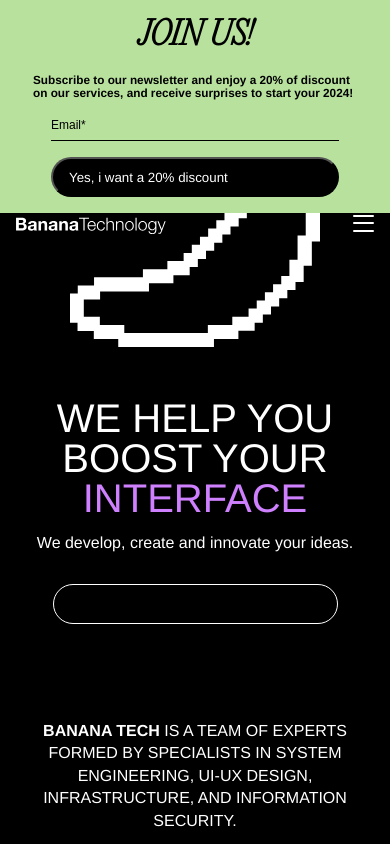
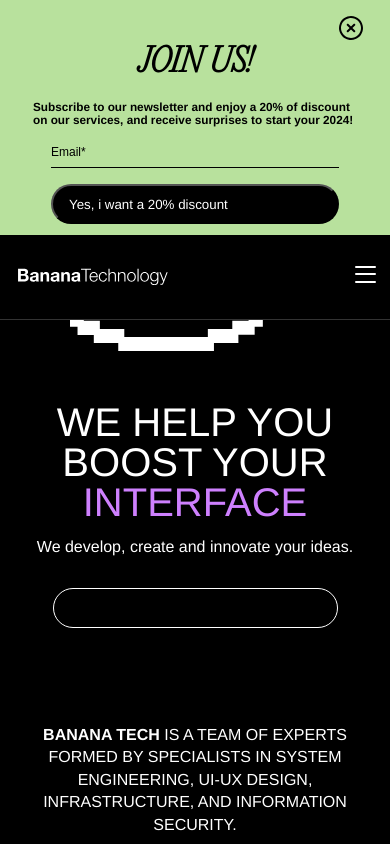
Before and after one commit to thecodeworkers/banana-landings, a Next.js app: page / in a window 390 px wide. Shown: the top 844 px of the page. Built offline with nearby package versions, Linux system fonts and the light colour scheme; some icons are missing.

Commit message:
PopUp behaviour and styles fixed, mobile Home redirect

```diff
--- /dev/null
+++ b/public/resources/svg/CircleCross.tsx
@@ -0,0 +1,31 @@
+import React from "react";
+
+const CircleCross = () => {
+  return (
+    <svg
+      width="24"
+      height="24"
+      viewBox="0 0 24 24"
+      fill="none"
+      xmlns="http://www.w3.org/2000/svg"
+    >
+      <g clipPath="url(#clip0_3767_5183)">
+        <path
+          d="M15.9999 7.99982C15.8124 7.81235 15.5581 7.70703 15.2929 7.70703C15.0278 7.70703 14.7735 7.81235 14.5859 7.99982L11.9999 10.5858L9.41395 7.99982C9.22534 7.81766 8.97274 7.71687 8.71055 7.71914C8.44835 7.72142 8.19754 7.82659 8.01213 8.012C7.82672 8.19741 7.72155 8.44822 7.71928 8.71042C7.717 8.97261 7.81779 9.22522 7.99995 9.41382L10.5859 11.9998L7.99995 14.5858C7.81779 14.7744 7.717 15.027 7.71928 15.2892C7.72155 15.5514 7.82672 15.8022 8.01213 15.9876C8.19754 16.173 8.44835 16.2782 8.71055 16.2805C8.97274 16.2828 9.22534 16.182 9.41395 15.9998L11.9999 13.4138L14.5859 15.9998C14.7745 16.182 15.0271 16.2828 15.2893 16.2805C15.5515 16.2782 15.8023 16.173 15.9878 15.9876C16.1732 15.8022 16.2783 15.5514 16.2806 15.2892C16.2829 15.027 16.1821 14.7744 15.9999 14.5858L13.4139 11.9998L15.9999 9.41382C16.1874 9.22629 16.2927 8.97198 16.2927 8.70682C16.2927 8.44165 16.1874 8.18735 15.9999 7.99982Z"
+          fill="black"
+        />
+        <path
+          d="M12 0C9.62663 0 7.30655 0.703788 5.33316 2.02236C3.35977 3.34094 1.8217 5.21509 0.913451 7.4078C0.00519943 9.60051 -0.232441 12.0133 0.230582 14.3411C0.693605 16.6689 1.83649 18.8071 3.51472 20.4853C5.19295 22.1635 7.33115 23.3064 9.65892 23.7694C11.9867 24.2324 14.3995 23.9948 16.5922 23.0866C18.7849 22.1783 20.6591 20.6402 21.9776 18.6668C23.2962 16.6935 24 14.3734 24 12C23.9966 8.81846 22.7312 5.76821 20.4815 3.51852C18.2318 1.26883 15.1815 0.00344108 12 0V0ZM12 22C10.0222 22 8.08879 21.4135 6.4443 20.3147C4.79981 19.2159 3.51809 17.6541 2.76121 15.8268C2.00433 13.9996 1.8063 11.9889 2.19215 10.0491C2.578 8.10929 3.53041 6.32746 4.92894 4.92893C6.32746 3.53041 8.10929 2.578 10.0491 2.19215C11.9889 1.8063 13.9996 2.00433 15.8268 2.7612C17.6541 3.51808 19.2159 4.79981 20.3147 6.4443C21.4135 8.08879 22 10.0222 22 12C21.9971 14.6513 20.9426 17.1931 19.0679 19.0679C17.1931 20.9426 14.6513 21.9971 12 22Z"
+          fill="black"
+        />
+      </g>
+      <defs>
+        <clipPath id="clip0_3767_5183">
+          <rect width="24" height="24" fill="white" />
+        </clipPath>
+      </defs>
+    </svg>
+  );
+};
+
+export default CircleCross;
--- /dev/null
+++ b/public/resources/svg/index.ts
@@ -0,0 +1 @@
+export { default as CircleCross } from './CircleCross'
--- a/src/components/Navbar/index.tsx
+++ b/src/components/Navbar/index.tsx
@@ -15,7 +15,7 @@ type Props = {
     packs: any;
     weDo: any;
   };
-  popup?: any
+  popup?: any;
 };
 
 type ScrollOption = {
@@ -33,10 +33,16 @@ const Navbar: FC<Props> = ({ data, refs, popup }) => {
 
   const handleShowMenu = () => setShow((show) => !show);
 
+  const goTo = () => {
+    window.open(data?.home?.link)
+  }
+
   return (
     <>
       <div className={styles._navbar}>
-        <PopUp {...popup} />
+        <div className={!show ? styles._popNav : styles._hidden}>
+          <PopUp {...popup} />
+        </div>
         <div className={styles._content}>
           <div className={styles._imageBox}>
             <Image src={data?.image} alt={data?.alt} width={200} height={37} quality={100} />
@@ -64,6 +70,11 @@ const Navbar: FC<Props> = ({ data, refs, popup }) => {
 
           {show && (
             <div className={styles._menu}>
+              <div className={styles._textContainer}>
+                <p className={styles._text} onClick={()=>goTo()}>
+                  {data?.home?.name}
+                </p>
+              </div>
               {data?.routes?.map((route: any, index: number | string) => (
                 <div key={index} className={styles._textContainer}>
                   <p
--- a/src/components/Navbar/styles.module.scss
+++ b/src/components/Navbar/styles.module.scss
@@ -93,13 +93,23 @@ $size: 1.4rem;
   display: none;
 }
 
+._hidden{
+  display: none;
+}
+
 @include responsive(lg) {
   ._navbar {
-    height: 4.75rem;
+    // height: 4.75rem;
+  }
+
+  ._popNav {
+    height: fit-content;
   }
 
   ._content {
-    height: 5rem;
+    position: relative;
+    height: 5.25rem;
+    left: 0.15rem;
     padding: 0 1rem;
   }
 
--- a/src/components/PopUp/index.tsx
+++ b/src/components/PopUp/index.tsx
@@ -4,6 +4,7 @@ import { FormikConfig } from './formik';
 import GeneralInput from '../GeneralInput';
 import { Icon } from '@iconify/react';
 import { useMutation, gql } from '@apollo/client';
+import { CircleCross } from '../../../public/resources/svg';
 
 type Info = {
   title: string;
@@ -14,7 +15,7 @@ type Info = {
 
 const SUBMIT_FORM = gql`
   mutation SubmitForm($email: String!) {
-    submitForm(input: { formId: 1, data: [{id: 2, value: $email},] }) {
+    submitForm(input: { formId: 1, data: [{ id: 2, value: $email }] }) {
       errors {
         fieldId
         message
@@ -32,9 +33,11 @@ const PopUp = (info: Info) => {
 
   async function handleSubmit() {
     if (Object.keys(errors).length < 1 && values?.email) {
-      submitForm({ variables: { email: values.email } }).then(()=>setShow(!show)).catch(error=>console.log(error));
+      submitForm({ variables: { email: values.email } })
+        .then(() => setShow(!show))
+        .catch((error) => console.log(error));
     }
-  };
+  }
 
   const {
     values,
@@ -58,6 +61,9 @@ const PopUp = (info: Info) => {
   return (
     <>
       <div className={show ? styles._popup : styles._hidden}>
+        <button className={styles._close} onClick={() => setShow(!show)}>
+          <CircleCross />
+        </button>
         <h4 className={styles._title}>{info?.title}</h4>
         <div className={styles._text}>
           <h6>
--- a/src/components/PopUp/styles.module.scss
+++ b/src/components/PopUp/styles.module.scss
@@ -4,7 +4,7 @@
   display: flex;
   z-index: 3;
   background: $popup;
-  width: 100%;
+  width: 100vw;
   height: 5.25rem;
   padding: 1rem 8rem;
   justify-content: space-between;
@@ -73,6 +73,10 @@
   left: 20%;
 }
 
+._close{
+  display: none;
+}
+
 ._hidden {
   display: none;
 }
@@ -81,6 +85,14 @@
   ._popup {
     height: 14.6875rem;
     flex-direction: column;
+  }
+
+  ._close{
+    display: block;
+    position: relative;
+    left: 40vw;
+    background: transparent;
+    border: none;
   }
 
   ._title {
--- a/src/containers/Hero/styles.module.scss
+++ b/src/containers/Hero/styles.module.scss
@@ -5,7 +5,7 @@
   display: flex;
   flex-direction: column;
   justify-content: center;
-  margin-top: 5rem;
+  margin-top: 10.25rem;
   overflow: hidden;
   margin-bottom: 3rem;
 }
@@ -68,6 +68,10 @@
 
 @include responsive(lg) {
 
+  ._main{
+    margin-top: 5.25rem;
+  }
+
   ._content {
     flex-direction: column-reverse;
     height: 100%;
--- a/src/pages/index.tsx
+++ b/src/pages/index.tsx
@@ -39,9 +39,7 @@ export default function Home({ data, domain }: any) {
         <meta property='og:image' content={data?.metadata.ogImage} />
       </Head>
 
-      <div className={styles._zcontainer}>
-        <Navbar data={data?.navbar} refs={refs} popup={data?.popup}/>
-      </div>
+      <Navbar data={data?.navbar} refs={refs} popup={data?.popup} />
 
       <main className={styles._main}>
         <Hero data={data?.hero} action={contactRef} />
--- a/src/pages/styles.module.scss
+++ b/src/pages/styles.module.scss
@@ -9,10 +9,6 @@
   max-width: $max-width;
 }
 
-._zcontainer {
-  position: relative;
-}
-
 @include responsive(lg) {
   ._main {
     width: 100%;
```
Also changed, not shown: 1 other file (tests, documents, lock files or other folders).
